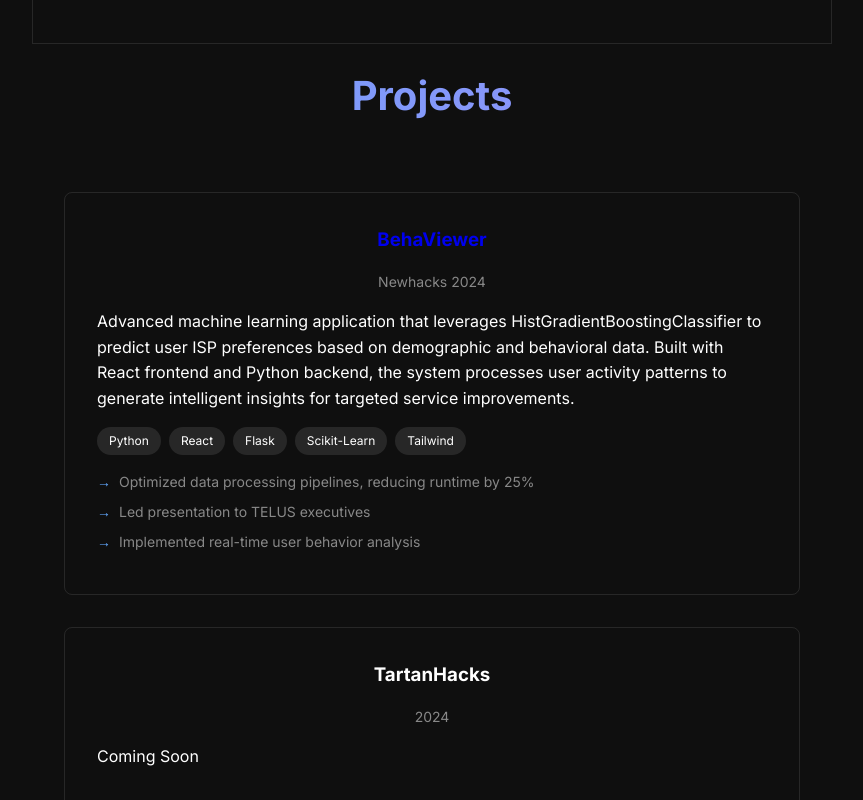
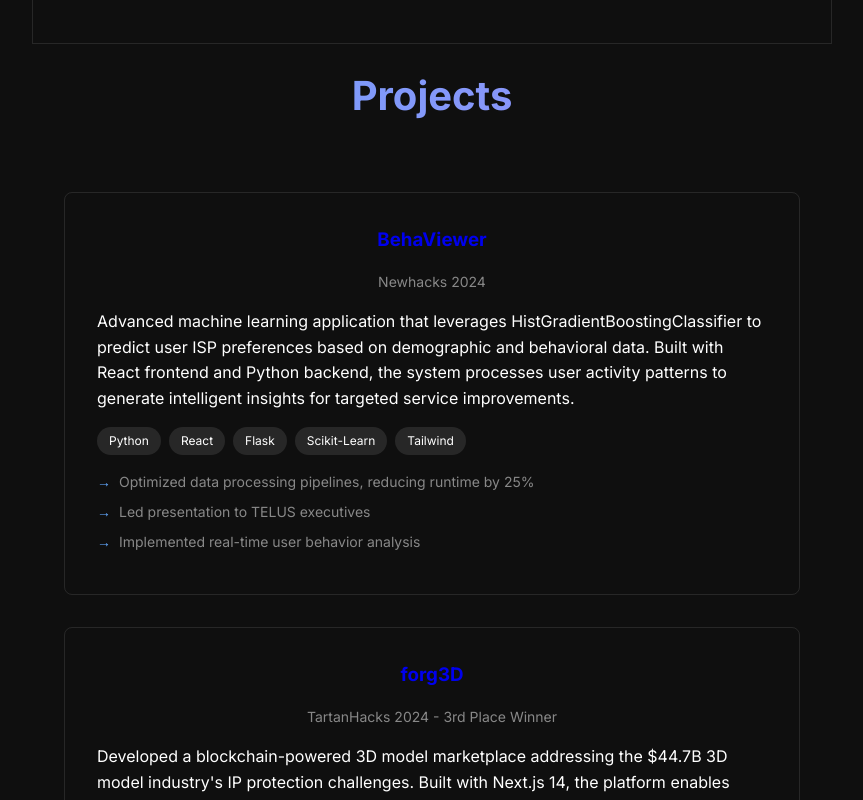
Before and after one commit to adiprasadd/portfolio, a React (Create React App) app: page / in a window 1280 px wide. Shown: the part 2000-2800 px from the top of the page, without its empty margins (208-1071 px from the left). Built offline with nearby package versions, Linux system fonts and the light colour scheme.

Commit message:
updating tartan

```diff
--- a/src/components/Projects.js
+++ b/src/components/Projects.js
@@ -15,12 +15,17 @@ function Projects() {
       ]
     },
     {
-      title: "TartanHacks",
-      subtitle: "2024",
-      description: "Coming Soon",
-      tech: [],
-      achievements: [],
-      noLink: true
+      title: "forg3D",
+      link: "https://github.com/adiprasadd/forg3D",
+      subtitle: "TartanHacks 2024 - 3rd Place Winner",
+      description: "Developed a blockchain-powered 3D model marketplace addressing the $44.7B 3D model industry's IP protection challenges. Built with Next.js 14, the platform enables secure model management with automated royalty distribution, targeting the 37.4% CAGR market growth in digital asset trading.",
+      tech: ["TypeScript", "Next.js", "Three.js", "Story Protocol", "TailwindCSS"],
+      achievements: [
+        "Won 3rd Place among 50+ teams at TartanHacks 2024",
+        "Reduced IP registration time by 85% through automated blockchain verification",
+        "Implemented smart contracts handling $10K+ in simulated transactions",
+        "Built scalable infrastructure supporting 500MB+ file uploads with 99.9% uptime"
+      ]
     },
     {
       title: "Feedforward Neural Network",
```
Also changed, not shown: 1 other file (tests, documents, lock files or other folders).
